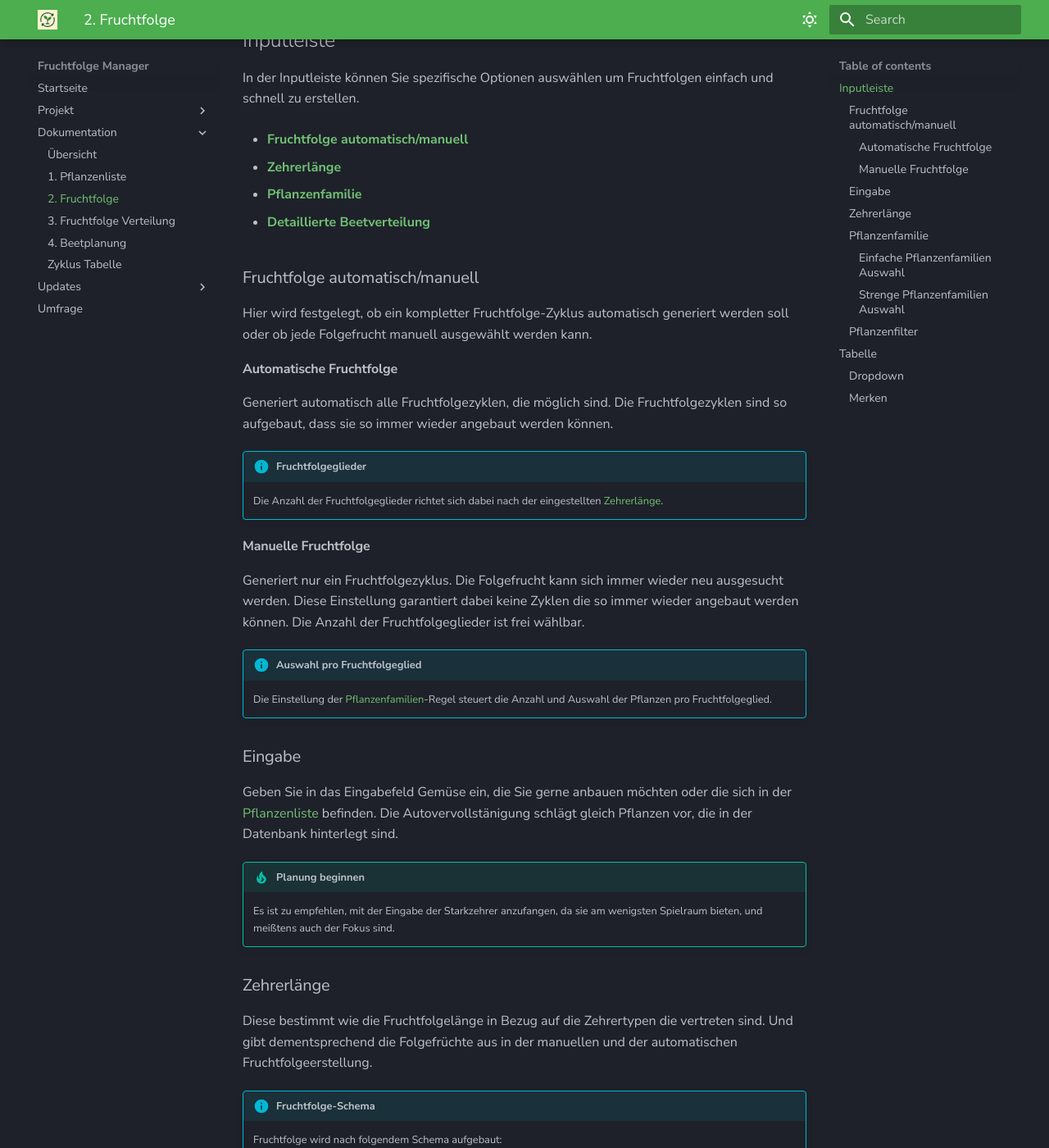
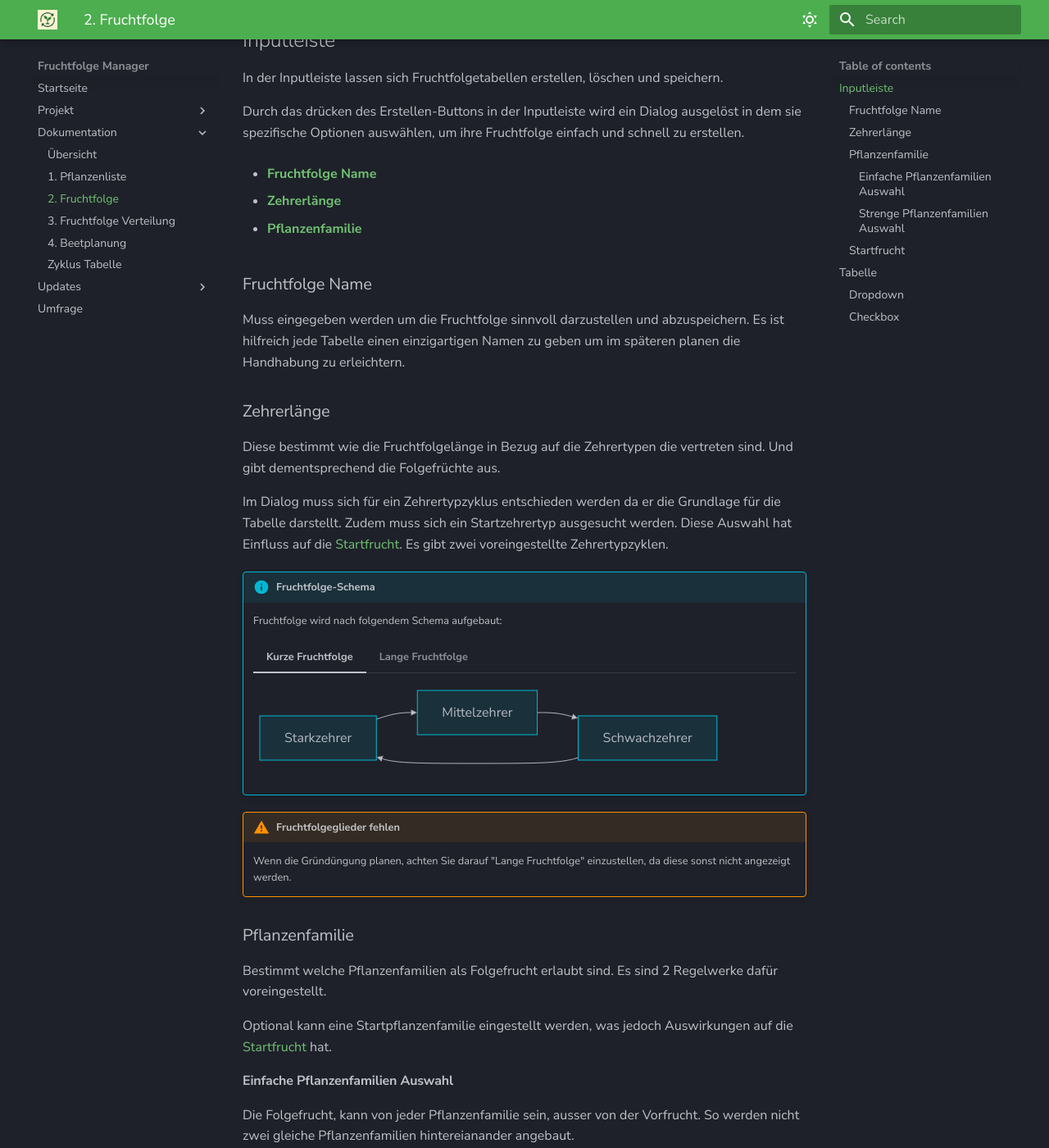
Before and after one commit to Laude404/mk_docs_FruchtfolgeManager, an MkDocs documentation site: the page built from docs/dokumentation/fruchtfolge.md, in a window 1280 px wide and 1400 px high, scrolled down 265 px. Shown: the whole window at 82% size. Built offline with MkDocs 1.6.1 and Material for MkDocs 9.7.7, drawn with Linux system fonts in a browser that asks for light colours; some of the changed text lies outside the part shown.

````diff
--- a/docs/dokumentation/fruchtfolge.md
+++ b/docs/dokumentation/fruchtfolge.md
@@ -3,46 +3,28 @@ Aus den Pflanzen die Sie sich ausgesucht haben können in der Tabelle Fruchtfolg
 
 ---
 ## Inputleiste
-In der Inputleiste können Sie spezifische Optionen auswählen um Fruchtfolgen einfach und schnell zu erstellen.
+In der Inputleiste lassen sich Fruchtfolgetabellen erstellen, löschen und speichern.
 
+Durch das drücken des Erstellen-Buttons in der Inputleiste wird ein Dialog ausgelöst in dem sie
+spezifische Optionen auswählen, um ihre Fruchtfolge einfach und schnell zu erstellen.
 
-- [**Fruchtfolge automatisch/manuell**](#fruchtfolge-automatischmanuell)
+- [**Fruchtfolge Name**](#fruchtfolge-name)
 
 - [**Zehrerlänge**](#zehrerlange)
 
 - [**Pflanzenfamilie**](#pflanzenfamilie)
 
-- [**Detaillierte Beetverteilung**](#pflanzenfilter)
-
-
-### Fruchtfolge automatisch/manuell
-
-Hier wird festgelegt, ob ein kompletter Fruchtfolge-Zyklus automatisch generiert werden soll oder ob jede Folgefrucht manuell ausgewählt werden kann.
-
-
-
-#### Automatische Fruchtfolge
-Generiert automatisch  alle  Fruchtfolgezyklen, die möglich sind. Die Fruchtfolgezyklen sind so aufgebaut, dass sie so immer wieder angebaut werden können.
-
-!!! info "Fruchtfolgeglieder"
-	Die Anzahl der Fruchtfolgeglieder richtet sich dabei nach der eingestellten [Zehrerlänge](#zehrerlange).
-
-#### Manuelle Fruchtfolge
-Generiert nur ein Fruchtfolgezyklus. Die Folgefrucht kann sich immer wieder neu ausgesucht werden. Diese Einstellung garantiert dabei keine Zyklen die so immer wieder angebaut werden können. Die Anzahl der Fruchtfolgeglieder ist frei wählbar.
-
-!!! info "Auswahl pro Fruchtfolgeglied"
-	Die Einstellung der [Pflanzenfamilien](#pflanzenfamilie)-Regel steuert die Anzahl und Auswahl der Pflanzen pro Fruchtfolgeglied.
-
-### Eingabe
-
-Geben Sie  in das Eingabefeld  Gemüse  ein, die Sie gerne anbauen möchten oder die sich in der [Pflanzenliste](./pflanzenliste.md) befinden. Die  Autovervollstänigung schlägt  gleich Pflanzen vor, die in der Datenbank hinterlegt sind.
-
-!!! tip "Planung beginnen"
-	Es ist zu empfehlen, mit der Eingabe der Starkzehrer anzufangen, da sie am wenigsten Spielraum bieten, und meißtens auch der Fokus sind.
+### Fruchtfolge Name
+Muss eingegeben werden um die Fruchtfolge sinnvoll darzustellen und  abzuspeichern.
+Es ist hilfreich  jede Tabelle einen einzigartigen Namen zu geben um im späteren planen die Handhabung zu erleichtern.
 
 ### Zehrerlänge
 
-Diese bestimmt wie die Fruchtfolgelänge in Bezug auf die Zehrertypen die vertreten sind.  Und gibt dementsprechend die Folgefrüchte aus in der manuellen und der automatischen Fruchtfolgeerstellung.
+Diese bestimmt wie die Fruchtfolgelänge in Bezug auf die Zehrertypen die vertreten sind.  Und gibt dementsprechend die Folgefrüchte aus.
+
+Im Dialog muss sich für ein Zehrertypzyklus entschieden werden da er die Grundlage für die Tabelle darstellt.
+Zudem muss sich ein Startzehrertyp ausgesucht werden. Diese Auswahl hat Einfluss auf die [Startfrucht](#startfrucht).
+Es gibt zwei voreingestellte Zehrertypzyklen.
 
 
 !!! info "Fruchtfolge-Schema"
@@ -65,7 +47,9 @@ Diese bestimmt wie die Fruchtfolgelänge in Bezug auf die Zehrertypen die vertre
 
 ### Pflanzenfamilie
 
-Bestimmt  welche Pflanzenfamilien als Folgefrucht erlaubt sind.
+Bestimmt  welche Pflanzenfamilien als Folgefrucht erlaubt sind. Es sind 2 Regelwerke dafür voreingestellt.
+
+Optional kann eine Startpflanzenfamilie eingestellt werden, was jedoch Auswirkungen auf die [Startfrucht](#startfrucht) hat.
 
 #### Einfache Pflanzenfamilien Auswahl
 Die Folgefrucht, kann von jeder  Pflanzenfamilie sein, ausser von der Vorfrucht. So werden nicht zwei gleiche Pflanzenfamilien hintereianander angebaut.
@@ -130,13 +114,19 @@ Folgefrüchte werden nach besonderen Schema ausgesucht. Dieses Schema wurde ver
         graph LR
             A[Wasserblattgewächse]-->B[alle anderen Pflanzenfamilien]
         ```
-### Pflanzenfilter
-Wenn die Checkbox aktiv ist, werden die erstellten Fruchtfolgen nach den Pflanzen gefiltert die in der [Pflanzenliste](pflanzenliste.md) sich befinden und auch gecheckt sind.
-Am besten geeignet für die [automatische](#automatische-fruchtfolge) Generierung von Fruchtfolgen.
 
 
+### Startfrucht
+
+Geben Sie  in das Eingabefeld  Gemüse  ein, die Sie gerne anbauen möchten oder die sich in der [Pflanzenliste](./pflanzenliste.md) befinden. Die  Autovervollstänigung schlägt  gleich Pflanzen vor, die in der Datenbank hinterlegt sind, dem Zehrertypzyklus und der Pflanzenfamilie entsprechen.
+
+!!! tip "Planung beginnen"
+	Es ist zu empfehlen, mit der Eingabe der Starkzehrer anzufangen, da sie am wenigsten Spielraum bieten, und meißtens auch der Fokus sind.
+
 ## Tabelle
-Die Tabelle stellt alle Fruchtfolgen dar die mit den gewählten Optionen möglich sind. Fruchtfolgeglieder können teilweise mehrere Pflanzen beinhalten([Dropdown](#dropdown)). Die Fruchtfolgezyklen können gespeichert werden([Merken-Button](#merken)).
+Die Tabelle wird erstellt nach den Einstellungen die im Dialog getroffen wurden.
+Dabei können sich nacheinander die Fruchtfolgeglieder über ein [Dropdown](#dropdown) ausgesucht werden.
+Die Fruchtfolgezyklen können gespeichert werden, wenn sie in die [Checkbox](#checkbox) der Tabelle einen Haken setzen..
 
 
 !!! info "Erweiterung geplant"
@@ -145,8 +135,9 @@ Die Tabelle stellt alle Fruchtfolgen dar die mit den gewählten Optionen möglic
 ### Dropdown
 Hinter den Dropdown  verbergen sich alle Pflanzen die dort als Folgefrucht angebaut werden können. Da es von z.B Mittelzehrer/Gänsefußgewächs mehrere Vertreter gibt(Spinat, Rote Bete).
 
-### Merken
-Fruchtfolgezyklus kann gespeichert werden, unter Eingabe eines selbstgewählten Namens. Diese wird dann in der [Zyklustabelle](zyklustabelle.md) gespeichert.
+### Checkbox
+Mit setzen des Hakens in der Checkbox kann der Zyklus gespeichert werden.
+Diese wird dann in der [Zyklustabelle](zyklustabelle.md) gespeichert.
 
 
 ---
````
Also changed, not shown: docs/devlog/entwicklertagebuch.md (+43 -0 lines), docs/dokumentation/pflanzenliste.md (+0 -2 lines), docs/umfrage.md (+1 -1 lines).
